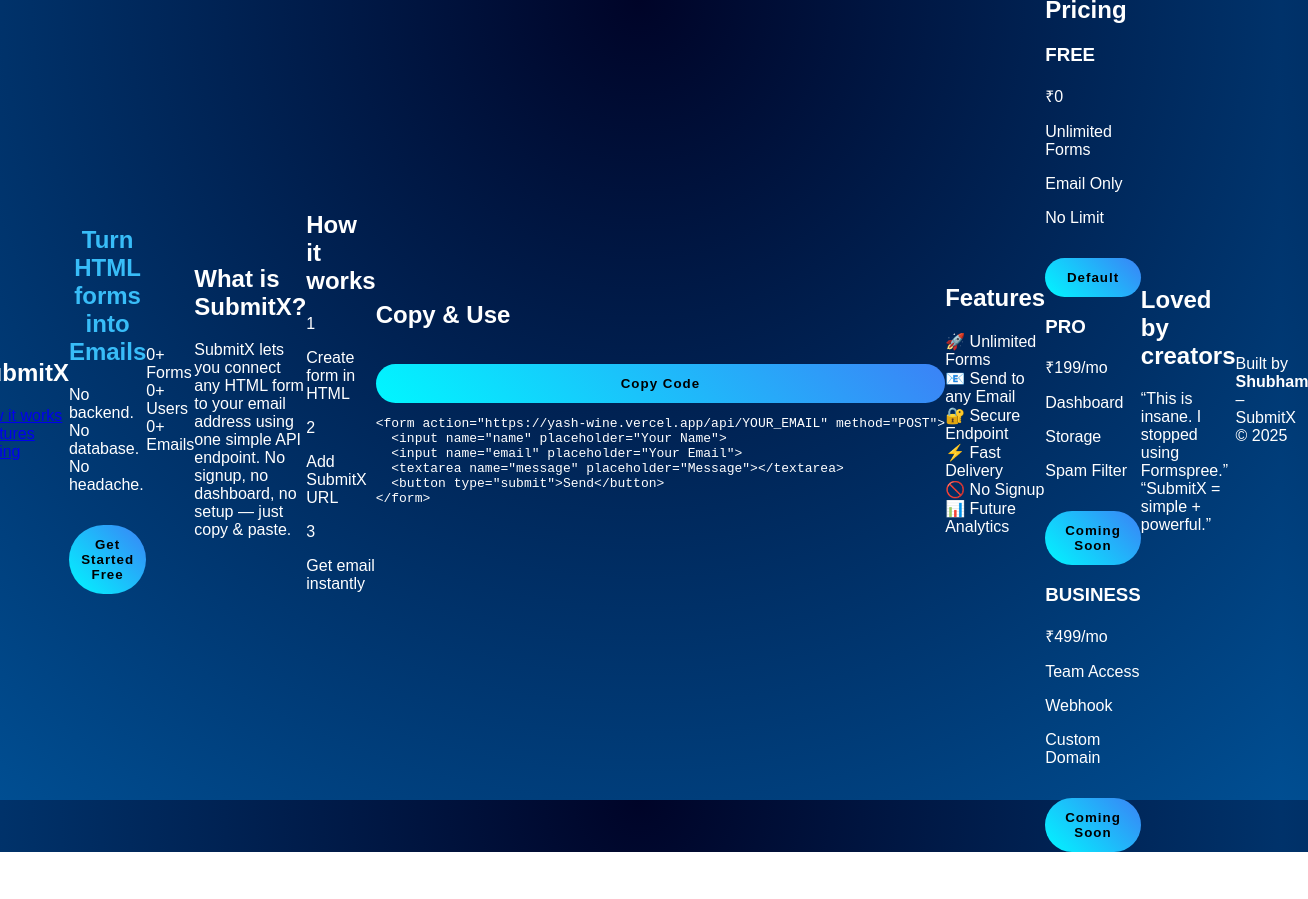
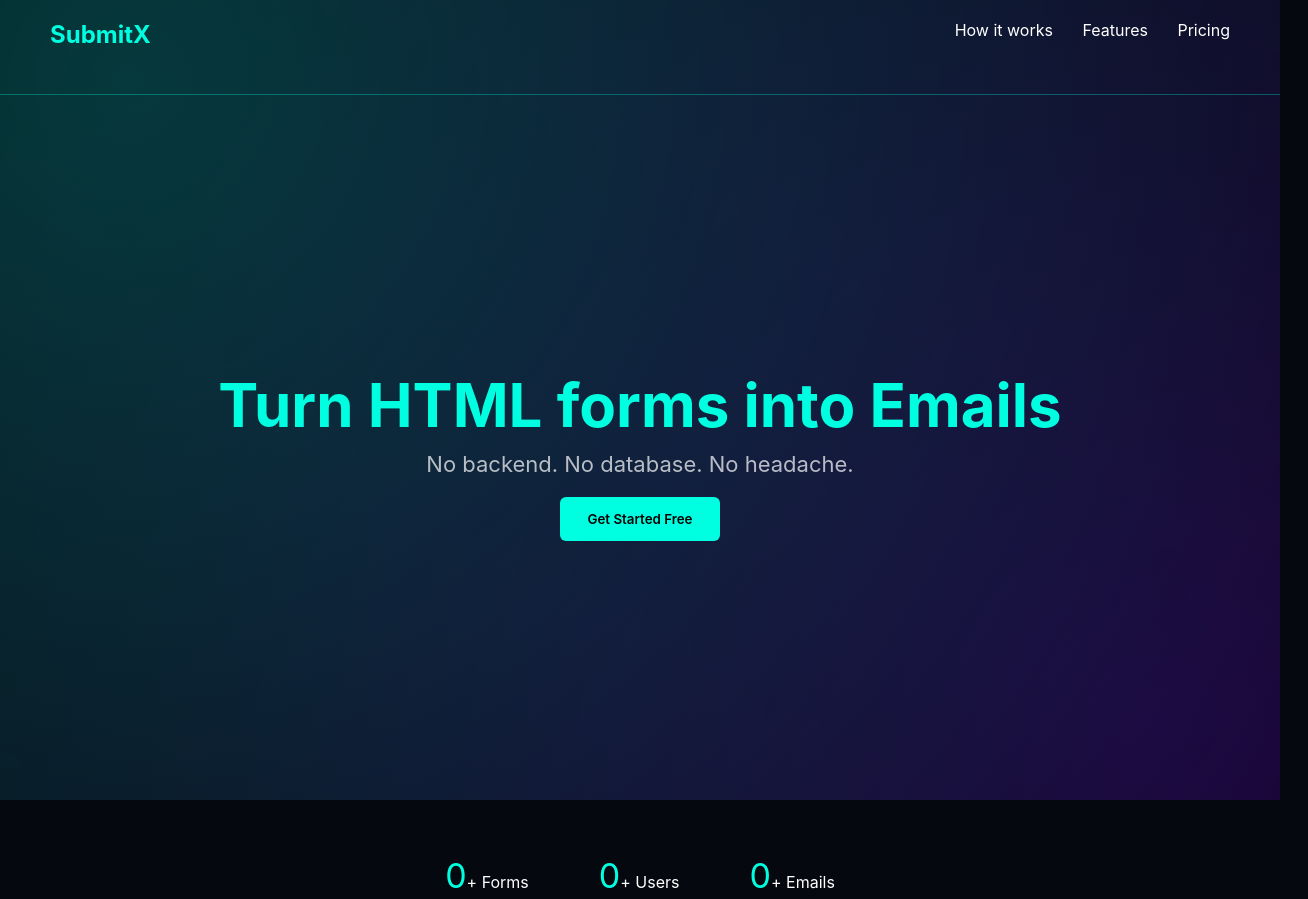
Before and after one commit to creatixlabHQ/Yash, a website: page index.html in a window 1280 px wide. Shown: the top 899 px of the page, 1308 px wide, since content can reach past the window. Before the commit the page ends 852 px from the top, so only its background shows below. Drawn offline with Linux system fonts and the light colour scheme.

Commit message:
Refactor CSS styles for improved layout and design
Image upload

```diff
--- a/style.css
+++ b/style.css
@@ -1,56 +1,146 @@
-body {
-  background: radial-gradient(circle at top, #000428, #004e92);
-  color: white;
-  font-family: 'Poppins', sans-serif;
-  display: flex;
-  justify-content: center;
-  align-items: center;
-  height: 100vh;
-  margin: 0;
+*{margin:0;padding:0;box-sizing:border-box;font-family:Inter}
+
+body{
+  background:#05080f;
+  color:white;
+  overflow-x:hidden
 }
 
-.card {
-  background: rgba(255,255,255,0.08);
-  padding: 30px;
-  border-radius: 20px;
-  width: 400px;
-  backdrop-filter: blur(10px);
-  box-shadow: 0 0 60px rgba(0,0,0,0.7);
-  animation: float 3s ease-in-out infinite;
+/* Background */
+.bg-gradient{
+  position:fixed;
+  inset:0;
+  background:
+  radial-gradient(circle at 10% 10%,#00ffe133,transparent),
+  radial-gradient(circle at 90% 90%,#7f00ff33,transparent);
+  z-index:-3;
+}
+.particles{position:fixed;inset:0;z-index:-2;}
+
+/* NAV */
+header{
+  display:flex;
+  justify-content:space-between;
+  padding:20px 50px;
+  border-bottom:1px solid #00ffe150;
+}
+header h2{color:#00ffe1}
+nav a{margin-left:25px;color:white;text-decoration:none;}
+
+/* HERO */
+.hero{
+  min-height:90vh;
+  display:flex;
+  flex-direction:column;
+  justify-content:center;
+  align-items:center;
+  text-align:center
+}
+.hero h1{font-size:60px;color:#00ffe1}
+.hero p{opacity:.7;font-size:22px;margin:10px 0 20px}
+button{
+  padding:14px 28px;
+  background:#00ffe1;
+  border:none;
+  font-weight:600;
+  border-radius:6px;
+  cursor:pointer;
 }
 
-@keyframes float {
-  0% { transform: translateY(0px); }
-  50% { transform: translateY(-12px); }
-  100% { transform: translateY(0px); }
+/* STATS */
+.stats{
+  display:flex;
+  justify-content:center;
+  gap:70px;
+  padding:40px 0;
+}
+.stats span{color:#00ffe1;font-size:34px}
+
+/* SECTION */
+section{padding:80px 20px;text-align:center}
+h2{color:#00ffe1;margin-bottom:25px}
+
+/* STEPS */
+.steps{
+  display:flex;
+  justify-content:center;
+  gap:40px;
+  flex-wrap:wrap
+}
+.step-box{
+  padding:30px;
+  width:200px;
+  background:linear-gradient(145deg,#090d19,#000);
+  border:1px solid #00ffe155;
+  border-radius:15px;
+}
+.step{
+  background:#00ffe1;
+  color:black;
+  width:40px;
+  height:40px;
+  border-radius:50%;
+  margin:0 auto 10px;
+  display:flex;align-items:center;justify-content:center
 }
 
-h1 {
-  text-align: center;
-  color: #38bdf8;
+/* CODE BOX */
+pre{
+  margin:25px auto;
+  max-width:800px;
+  background:black;
+  border:1px solid #00ffe1;
+  padding:25px;
+  text-align:left;
+  border-radius:10px;
 }
 
-textarea {
-  width: 100%;
-  height: 120px;
-  background: black;
-  color: #00f7ff;
-  border-radius: 10px;
-  padding: 12px;
-  border: none;
+/* FEATURES */
+.feature-grid{
+  display:grid;
+  grid-template-columns:repeat(auto-fit,minmax(200px,1fr));
+  gap:20px;
+  max-width:900px;
+  margin:auto
+}
+.feature-card{
+  padding:25px;
+  border-radius:15px;
+  background:linear-gradient(145deg,#10162a,#05080f);
+  border:1px solid #00ffe155;
 }
 
-button {
-  width: 100%;
-  padding: 12px;
-  margin-top: 15px;
-  border-radius: 50px;
-  border: none;
-  background: linear-gradient(45deg, #00f7ff, #3b82f6);
-  cursor: pointer;
-  font-weight: bold;
-  letter-spacing: 1px;
+/* PRICING */
+.pricing-grid{
+  display:flex;
+  justify-content:center;
+  gap:35px;
+  flex-wrap:wrap
 }
-button:hover {
-  transform: scale(1.05);
+.plan{
+  padding:30px;
+  width:260px;
+  border-radius:20px;
+  background:linear-gradient(145deg,#0a1022,#000);
+  border:1px solid #00ffe155;
 }
+.price{color:#00ffe1;font-size:28px;margin:10px 0}
+.popular{transform:scale(1.1)}
+
+/* USERS */
+.user{
+  padding:25px;
+  margin:20px auto;
+  max-width:500px;
+  background:black;
+  border:1px solid #00ffe133;
+  border-radius:10px
+}
+
+/* FOOTER */
+footer{
+  padding:40px;
+  text-align:center;
+  border-top:1px solid #00ffe144;
+  opacity:.7
+}
```
